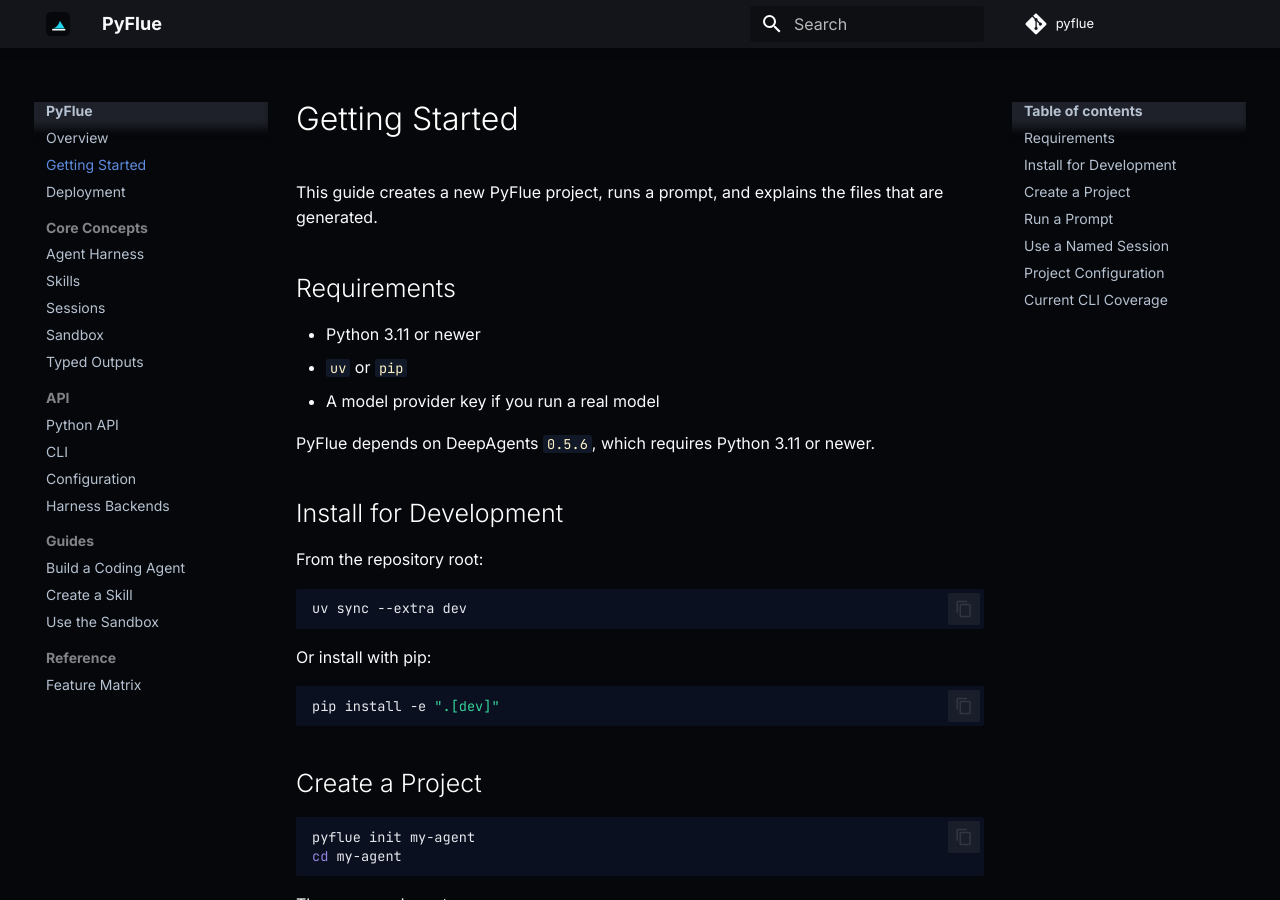
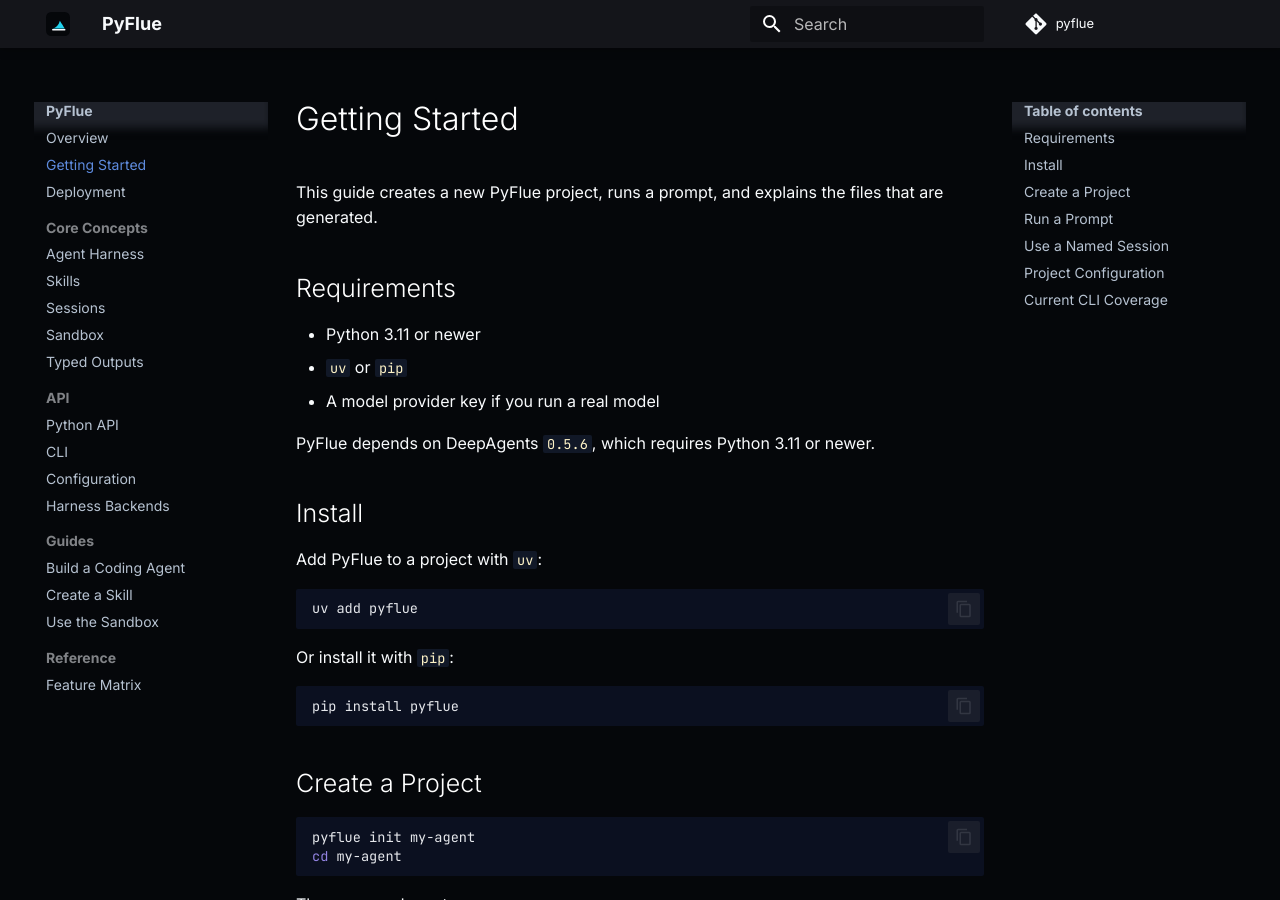
Before and after one commit to moses-y/pyflue, an MkDocs documentation site: the page built from docs/getting-started.md, in a window 1280 px wide and 900 px high. Built offline with MkDocs 1.6.1 and Material for MkDocs 9.7.7, drawn with Linux system fonts in a browser that asks for light colours; comment, search, counter and statistics services are not loaded; some of the changed text lies outside the part shown.

````diff
--- a/docs/getting-started.md
+++ b/docs/getting-started.md
@@ -11,18 +11,18 @@ that are generated.
 
 PyFlue depends on DeepAgents `0.5.6`, which requires Python 3.11 or newer.
 
-## Install for Development
+## Install
 
-From the repository root:
+Add PyFlue to a project with `uv`:
 
 ```bash
-uv sync --extra dev
+uv add pyflue
 ```
 
-Or install with pip:
+Or install it with `pip`:
 
 ```bash
-pip install -e ".[dev]"
+pip install pyflue
 ```
 
 ## Create a Project
````
Also changed, not shown: other parts of docs/getting-started.md (+1 -1 lines), README.md (+14 -1 lines), docs/index.md (+1 -1 lines).
